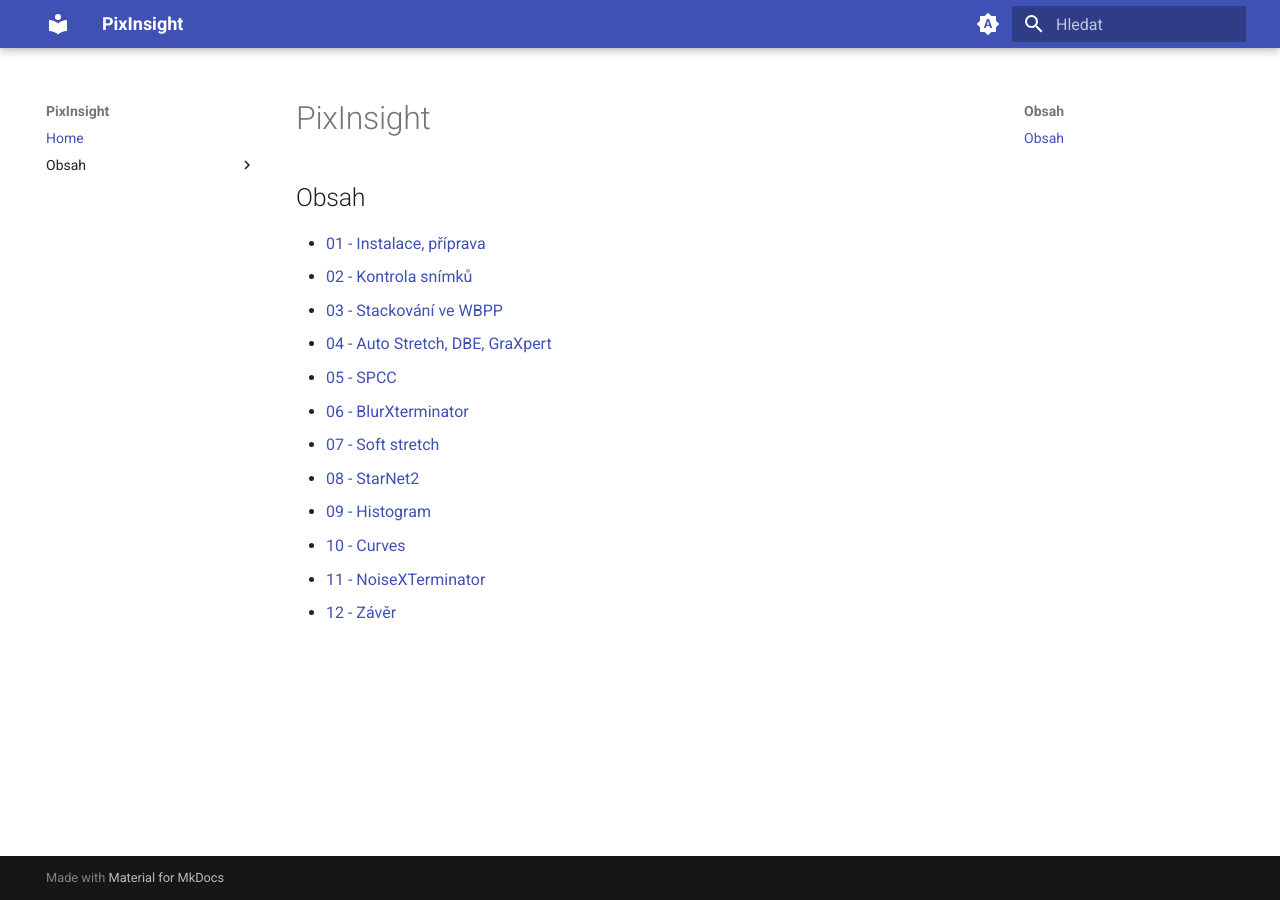
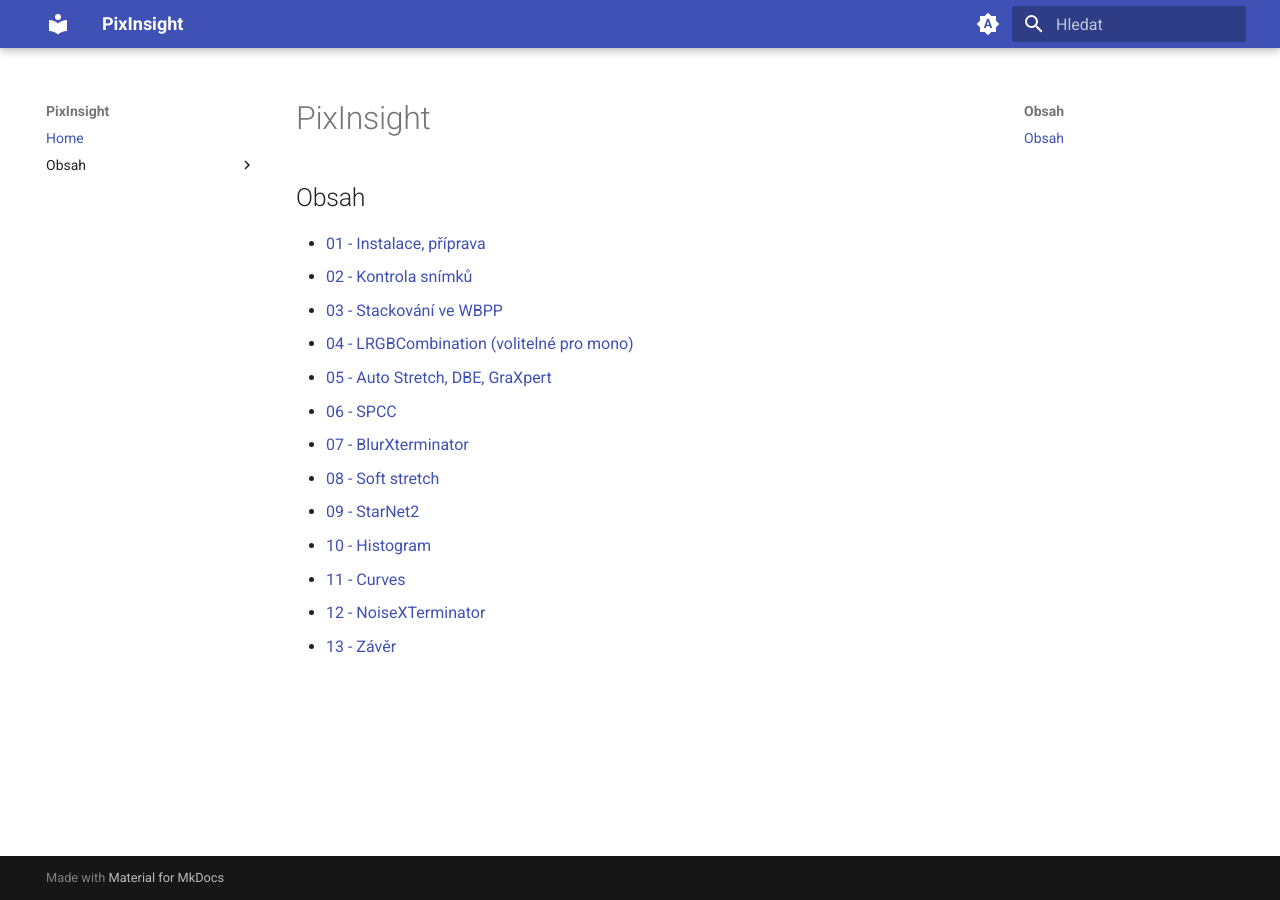
Before and after one commit to macekkrystof/pixinsight, an MkDocs documentation site: the page built from docs/index.md, in a window 1280 px wide. Built offline with MkDocs 1.6.1 and Material for MkDocs 9.7.7, drawn with Linux system fonts in a browser that asks for light colours.

Commit message:
index.md

```diff
--- a/docs/index.md
+++ b/docs/index.md
@@ -5,12 +5,13 @@
 - [01 - Instalace, příprava](01-01-instalace.md)
 - [02 - Kontrola snímků](02-02-kontrola.md)
 - [03 - Stackování ve WBPP](03-03-wbpp.md)
-- [04 - Auto Stretch, DBE, GraXpert](04-04-dbe.md)
-- [05 - SPCC](05-05-spcc.md)
-- [06 - BlurXterminator](06-06-blurx.md)
-- [07 - Soft stretch](07-07-soft-stretch.md)
-- [08 - StarNet2](08-08-starnet2.md)
-- [09 - Histogram](09-09-histogram.md)
-- [10 - Curves](10-10-curves.md)
-- [11 - NoiseXTerminator](11-11-noisexterminator.md)
-- [12 - Závěr](12-12-zaver.md)
+- [04 - LRGBCombination (volitelné pro mono)](04-04-lrgb.md)
+- [05 - Auto Stretch, DBE, GraXpert](05-05-dbe.md)
+- [06 - SPCC](06-06-spcc.md)
+- [07 - BlurXterminator](07-07-blurx.md)
+- [08 - Soft stretch](08-08-soft-stretch.md)
+- [09 - StarNet2](09-09-starnet2.md)
+- [10 - Histogram](10-10-histogram.md)
+- [11 - Curves](11-11-curves.md)
+- [12 - NoiseXTerminator](12-12-noisexterminator.md)
+- [13 - Závěr](13-13-zaver.md)
```
